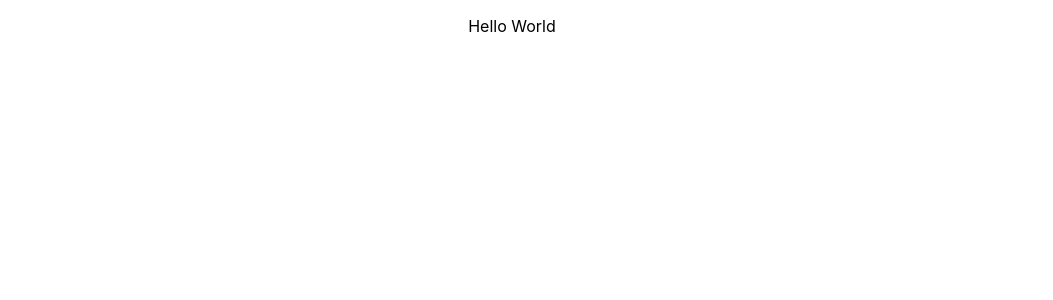
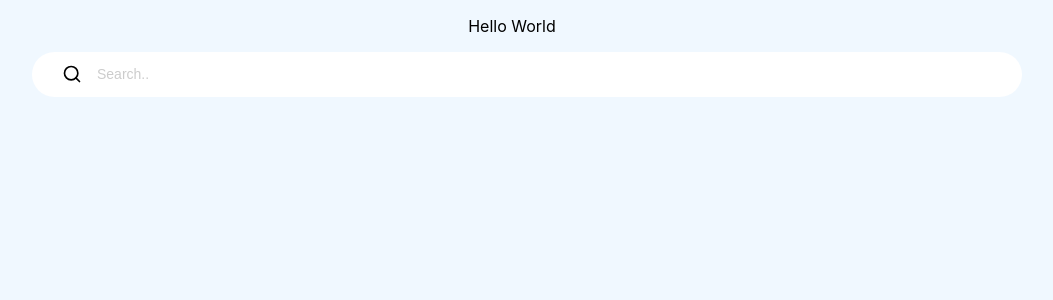
Before and after one commit to AbirAlareanK/React-Table, a React (Create React App) app: page / in a window 1280 px wide. Shown: the top 300 px of the page, without its empty margins (128-1181 px from the left). Built offline with nearby package versions, Linux system fonts and the light colour scheme.

Commit message:
Search bar styling

```diff
--- a/src/App.css
+++ b/src/App.css
@@ -1,3 +1,5 @@
+
+
 .App {
   text-align: center;
 }
@@ -36,3 +38,53 @@
     transform: rotate(360deg);
   }
 }
+
+
+//search bar
+.visually-hidden {
+  clip: rect(0 0 0 0);
+  clip-path: inset(50%);
+  height: 1px;
+  overflow: hidden;
+  position: absolute;
+  white-space: nowrap;
+  width: 1px;
+}
+
+form {
+  width: 75%;
+  position: relative;
+  margin: auto;
+}
+
+input{
+  background: white;
+  border: navajowhite;
+  border-radius: 23px;
+  width: 100%;
+  padding: 15px;
+  color: #ccc;
+}
+
+input:focus{
+  outline:none;
+  padding-left:65px;
+}
+
+input:focus::placeholder {
+  padding-left : 0;
+}
+
+input::placeholder {
+  padding-left:50px;
+  font-size:14px;
+  color: #ccc;
+}
+
+
+.search-icon{
+  position: absolute;
+  top: 12px;
+  left: 30px;
+  cursor: pointer;
+}
--- a/src/App.js
+++ b/src/App.js
@@ -1,10 +1,12 @@
 import './App.css';
+import SearchBar from './Searchbar/SearchBar';
 
 function App() {
 
   return (
     <div className="App">
       <p>Hello World</p>
+      <SearchBar />
     </div>
   );
 }
--- /dev/null
+++ b/src/Searchbar/SearchBar.js
@@ -0,0 +1,14 @@
+import { FiSearch } from 'react-icons/fi';
+
+const SearchBar = () => (
+    <form>
+        <input
+            type="text"
+            placeholder="Search.."
+            name="s"
+        />
+        <span className='search-icon' type="submit"><FiSearch size={20} /></span>
+    </form>
+);
+
+export default SearchBar;
--- a/src/index.css
+++ b/src/index.css
@@ -5,6 +5,8 @@ body {
     sans-serif;
   -webkit-font-smoothing: antialiased;
   -moz-osx-font-smoothing: grayscale;
+  background-color: aliceblue;
+
 }
 
 code {
```
